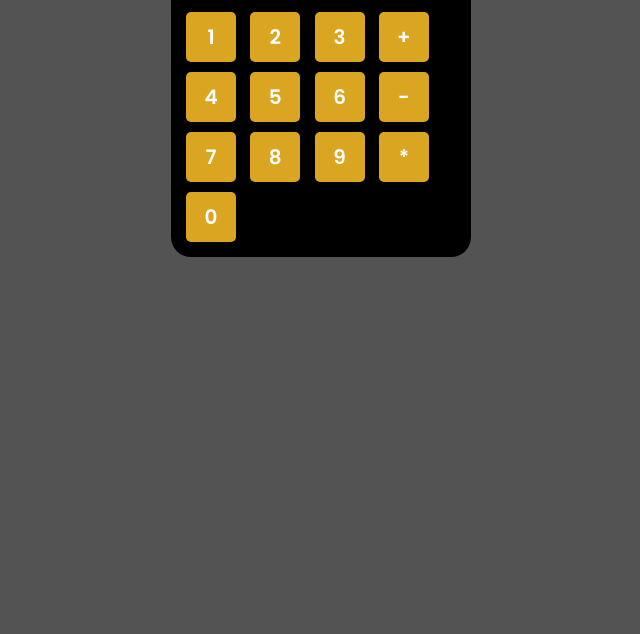
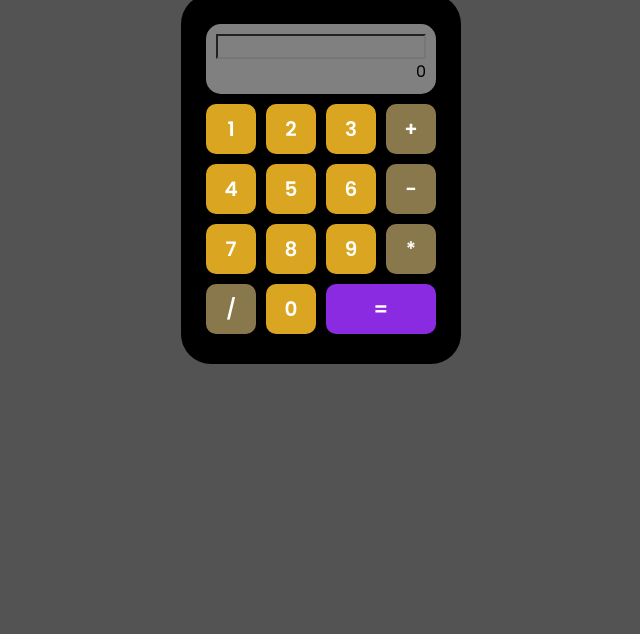
Before and after one commit to gustavoataidez/calculator, a plain HTML site: page index.html in a window 1280 px wide. Shown: the part 166-800 px from the top of the page, without its empty margins (319-959 px from the left). Drawn offline with Linux system fonts and the light colour scheme.

Commit message:
Change from label to input

```diff
--- a/css/style.css
+++ b/css/style.css
@@ -15,21 +15,36 @@ body {
 }
 h1 {
   font-weight: 600;
+  font-size: 40px;
+  color: white;
+  padding-bottom: 20px;
 }
 #calculator {
   background-color: black;
-  padding: 10px;
   display: flex;
   flex-direction: column;
   align-items: center;
   justify-content: center;
-  max-width: 300px;
-  border-radius: 20px;
+  padding: 30px 25px;
+  flex-wrap: wrap;
+  border-radius: 30px;
+  width: 280px;
   gap: 10px;
 }
 #result {
   background-color: gray;
   width: 100%;
+  padding: 10px;
+  text-align: right;
+  border-radius: 15px;
+  display: flex;
+  flex-direction: column;
+}
+.buttons {
+  display: flex;
+  flex-wrap: wrap;
+  justify-content: space-between;
+  gap: 10px;
 }
 button {
   background-color: goldenrod;
@@ -40,6 +55,31 @@ button {
   font-size: 20px;
   font-weight: 600;
   color: white;
-  margin: 5px;
-  border-radius: 5px;
+  border-radius: 10px;
 }
+.operation {
+  background-color: rgb(137, 120, 75);
+}
+
+input {
+  color: white;
+  font-weight: 600;
+  height: 25px;
+  font-size: 20px;
+  background-color: gray;
+  text-decoration: none;
+  text-align: right;
+  box-shadow: none;
+}
+#result-description{
+  font-size: 16px;
+}
+#equal {
+  background-color: blueviolet;
+  width: 110px;
+}
+
+button:hover {
+  cursor: pointer;
+  opacity: 0.8;
+}
--- a/index.html
+++ b/index.html
@@ -1,5 +1,5 @@
 <!DOCTYPE html>
-<html lang="en">
+<html lang="pt-BR">
 <head>
   <meta charset="UTF-8">
   <meta http-equiv="X-UA-Compatible" content="IE=edge">
@@ -8,30 +8,32 @@
 <link rel="preconnect" href="https://fonts.gstatic.com" crossorigin>
 <link href="https://fonts.googleapis.com/css2?family=Poppins:wght@100;200;300;400;500;600;700&family=Roboto:wght@100;300;400;500;700;900&display=swap" rel="stylesheet">
   <link rel="stylesheet" href="css/style.css">
-  <script src="js/script.js"></script>
+  <script defer src="js/script.js"></script>
   <title>Calculator</title>
 </head>
 <body>
   <h1>Calculator</h1>
   <div id="calculator">
     <div id="result">
-      <label></label>
+      <input id="result-description" value></input>
       <label id="result-value">0</label>
     </div>
     <div class="buttons">
       <button id="one" onclick="clickNumber(this.value)" value="1">1</button>
-      <button>2</button>
-      <button>3</button>
-      <button id="add">+</button>
+      <button onclick="clickNumber(this.value)" value="2">2</button>
+      <button onclick="clickNumber(this.value)" value="3">3</button>
+      <button id="add" class="operation" onclick="clickNumber(this.value)" value="+">+</button>
       <button>4</button>
       <button>5</button>
       <button>6</button>
-      <button>-</button>
+      <button class="operation">-</button>
       <button>7</button>
       <button>8</button>
       <button>9</button>
-      <button>*</button>
+      <button class="operation">*</button>
+      <button class="operation">/</button>
       <button>0</button>
+      <button id="equal" onclick="resultNumber()">=</button>
     </div>
   </div>
 </body>
--- a/js/script.js
+++ b/js/script.js
@@ -2,7 +2,27 @@ const add = document.getElementById("add")
 const one = document.getElementById("one")
 const two = document.getElementById("two")
 const three = document.getElementById("three")
+let conteudoResultado = document.getElementById("result-value").innerText;
+var descricao = document.getElementById("result-description")
 
+
+var numberglobal = []
+var calcular = []
 function clickNumber(number){
-  alert(number)
+  descricao.value += number
+  console.log(descricao)
 }
+function sum(a,b){
+  return a + b
+}
+
+function resultNumber(){
+  alert(eval(descricao))
+}
+
+function sum() {
+for (let i = 0; i < numberglobal.length; i++) {
+  var numero = numberglobal[i];
+  calcular.push(numero)
+}
+}
```
